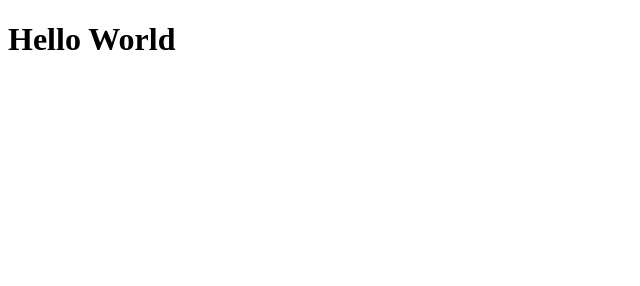
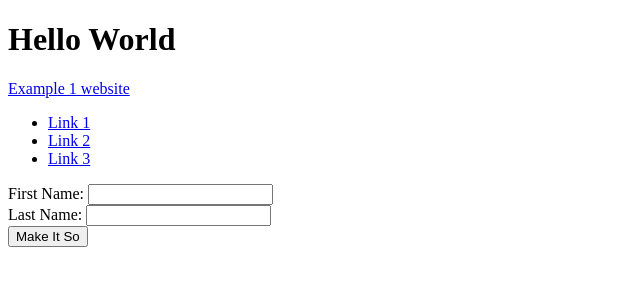
Before and after one commit to sunxinyi0501/CISC474-Exercise, a plain HTML site: page index.html in a window 1280 px wide. Shown: the whole page, without its empty margins (0-640 px from the left). Drawn offline with Linux system fonts and the light colour scheme.

Commit message:
exercise2.bootstrap

```diff
--- a/index.html
+++ b/index.html
@@ -5,5 +5,39 @@
 <meta name="viewport" content="width=device-width">
 <title>Exercise 1</title>
 </head>
-<body><h1>Hello World</h1></body>
+<body>
+    <h1>Hello World</h1>
+    <nav class="navbar navbar-expand-sm bg-light">
+        <div class="navbar-header"><a class="navbar-brand" href="#">Example 1 website</a>
+        </div>
+        <ul class="navbar-nav">
+        <li class="nav-item">
+        <a class="nav-link" href="#">Link 1</a>
+        </li>
+        <li class="nav-item">
+        <a class="nav-link" href="#">Link 2</a>
+        </li>
+        <li class="nav-item">
+        <a class="nav-link" href="#">Link 3</a>
+        </li>
+        </ul>
+        </nav>
+        <div class='container'>
+        <p>
+        <form id='nameform'>
+        <div class='form-group'>
+        <label for='fname'>First Name:</label>
+        <input id='fname' type='text' class='form-control' required>
+        </div>
+        <div class='form-group'>
+        <label for='lname'>Last Name:</label>
+        <input id='lname' type='text' class='form-control' required>
+        </div>
+        <input type='submit' id='go' class='btn btn-danger' value='Make It So'>
+        </form>
+        </p>
+        <div id="jumbotron">
+        </div>
+        </div>
+</body>
 </html>
```
